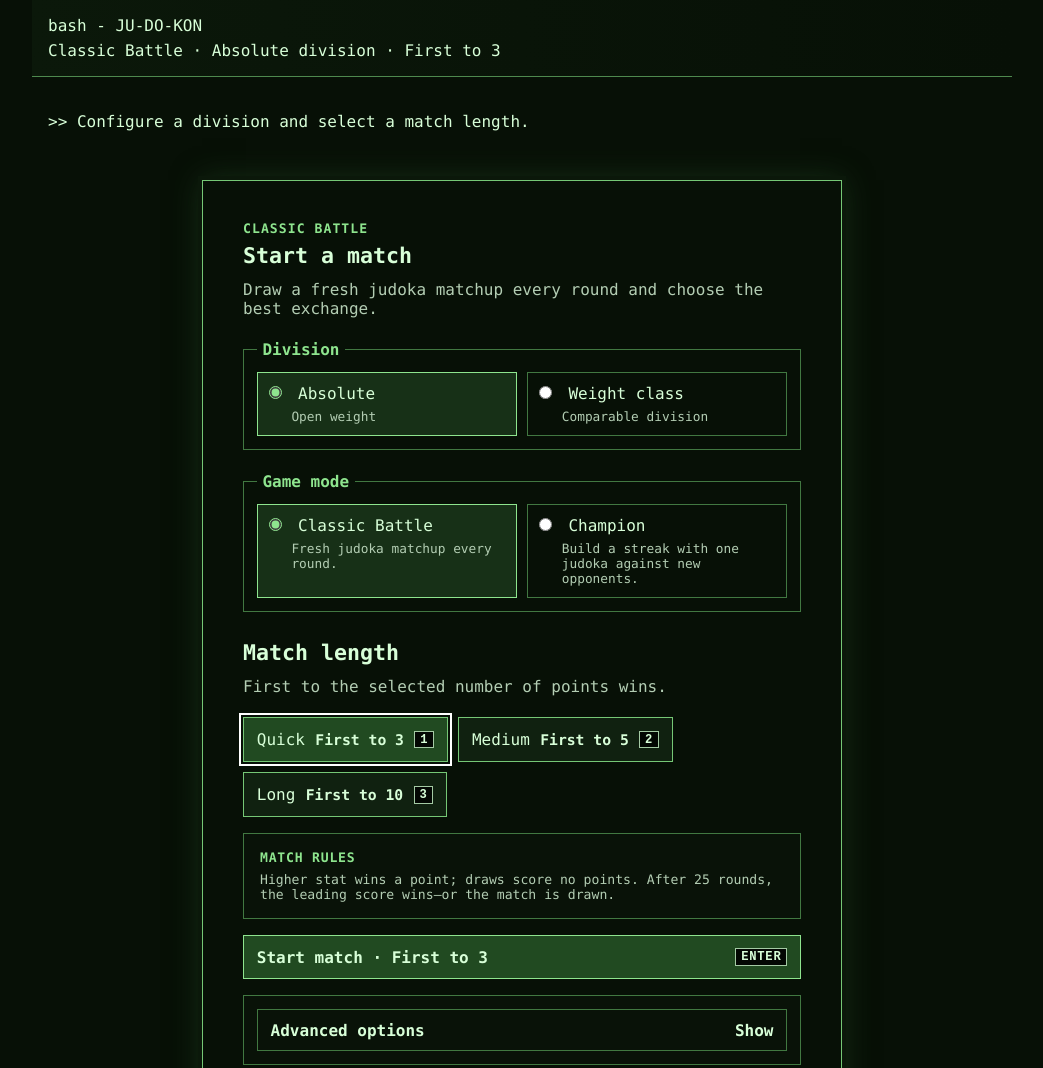
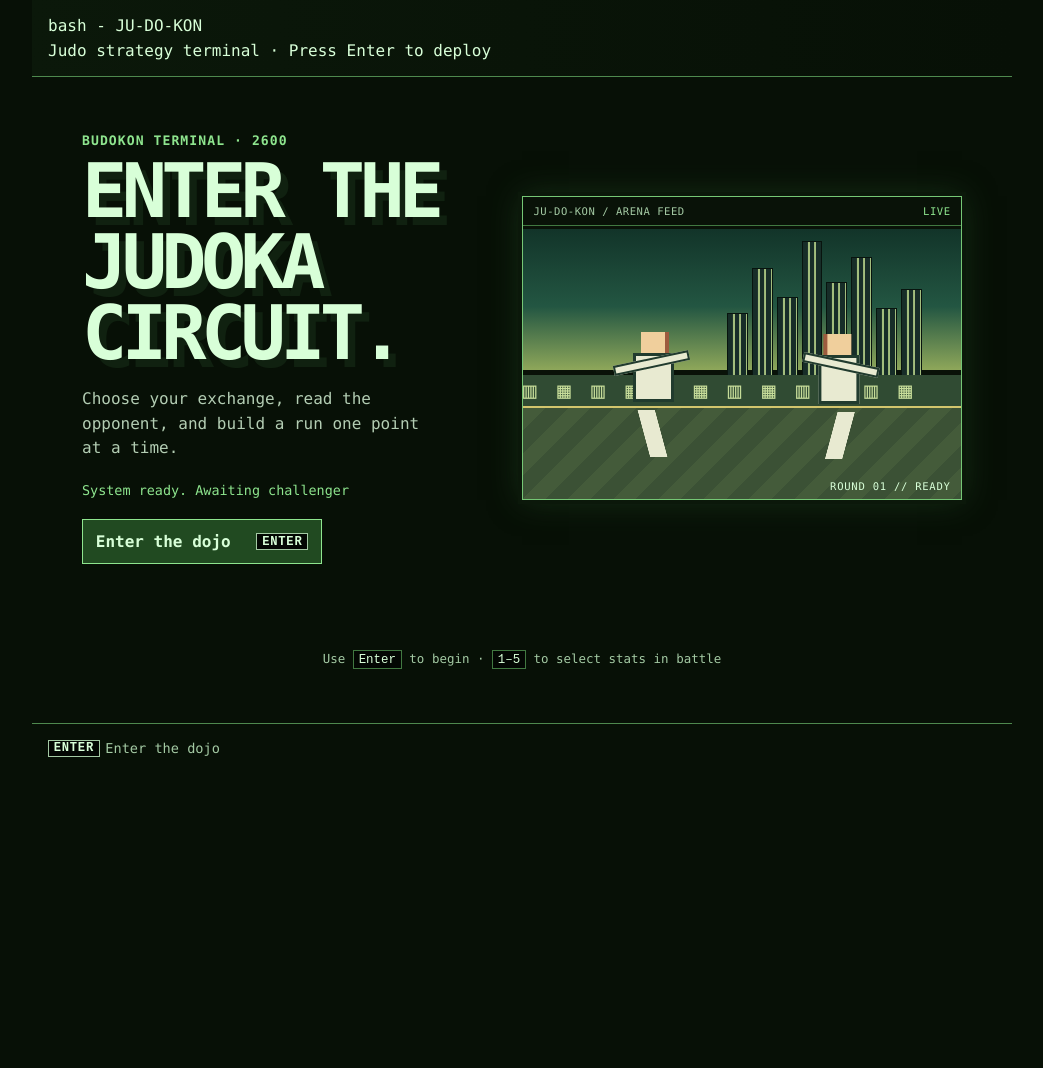
Before and after one commit to CyanAutomation/judokon-2600, a website built with Vite: page index.html in a window 1280 px wide. Shown: the top 1068 px of the page, without its empty margins (118-1161 px from the left). After the commit the page ends 800 px from the top, so only its background shows below. Built offline with nearby package versions, Linux system fonts and the light colour scheme.

Commit message:
Add terminal arena splash screen

```diff
--- a/src/main.ts
+++ b/src/main.ts
@@ -15,6 +15,7 @@ const client = new BudokonClient();
 let match: Match | null = null, result: MatchResult | null = null, pendingStat: StatKey | null = null;
 let activeSeed = "", activeWeight: string | undefined;
 let target = 3, lengthIndex = 0, busy = false, errorMessage = "", history: History[] = [];
+let screen: "intro" | "setup" = "intro";
 let division: Division = localStorage.getItem("judokon.divisionMode") === "weight" ? "weight" : "absolute";
 let mode: GameMode = localStorage.getItem("judokon.gameMode") === "champion" ? "champion" : "classic";
 let weight = localStorage.getItem("judokon.weightClass") ?? "random";
@@ -46,6 +47,9 @@ function optionCard(label: string, shortcut: string, value: string, data: string
 function quietButton(id: string, label: string, shortcut: string): string { return `<button class="action-button quiet" id="${id}"><span>${esc(label)}</span>${shortcutHint(shortcut)}</button>`; }
 function toggle(id: string, label: string, checked: boolean, description: string): string { return `<label class="toggle-control" for="${id}"><span><strong>${esc(label)}</strong><small>${esc(description)}</small></span><input id="${id}" type="checkbox" role="switch" ${checked ? "checked" : ""} /><span class="toggle-state" aria-hidden="true">${checked ? "On" : "Off"}</span></label>`; }
 function advanced(): string { return `<details class="advanced"><summary aria-label="Show advanced options"><span>Advanced options</span><span class="disclosure-state" aria-hidden="true">Show</span></summary><div class="advanced-content">${toggle("sound-enabled", "Sound", soundEnabled, "Keyboard ticks and outcome beeps")}</div></details>`; }
+function intro(): string {
+  return `<section class="intro" aria-labelledby="intro-title"><div class="intro-copy"><p class="eyebrow">Budokon terminal · 2600</p><h1 id="intro-title">Enter the<br/>judoka circuit.</h1><p class="intro-lede">Choose your exchange, read the opponent, and build a run one point at a time.</p><p class="intro-status" role="status">System ready. Awaiting challenger<span class="block-cursor" aria-hidden="true">█</span></p>${primaryButton("enter-dojo", "Enter the dojo", "Enter")}</div><div class="terminal-scene" aria-hidden="true"><div class="scene-chrome"><span>JU-DO-KON / ARENA FEED</span><span>LIVE</span></div><div class="scene-sky"></div><div class="scene-city"><i></i><i></i><i></i><i></i><i></i><i></i><i></i><i></i></div><div class="scene-crowd">▥ ▦ ▥ ▦ ▥ ▦ ▥ ▦ ▥ ▦ ▥ ▦</div><div class="scene-floor"></div><div class="fighter-sprite fighter-left"><span class="sprite-head"></span><span class="sprite-body"></span><span class="sprite-arm"></span><span class="sprite-leg"></span></div><div class="fighter-sprite fighter-right"><span class="sprite-head"></span><span class="sprite-body"></span><span class="sprite-arm"></span><span class="sprite-leg"></span></div><p class="scene-prompt">ROUND 01 // READY</p></div><p class="intro-footnote">Use <kbd>Enter</kbd> to begin · <kbd>1–5</kbd> to select stats in battle</p></section>`;
+}
 function launch(): string {
   const select = lengths.map((n, i) => optionCard(["Quick", "Medium", "Long"][i]!, String(i + 1), `First to ${n}`, `data-length="${n}"`, lengthIndex === i, busy)).join("");
   const options = [`<option value="random" ${weight === "random" ? "selected" : ""}>Random weight class</option>`, ...weights.map((n) => `<option value="${n}" ${weight === n ? "selected" : ""}>${n} kg</option>`)].join("");
@@ -78,7 +82,7 @@ function game(m: Match): string {
   const opponent = result ? fighter(m.opponent, "opponent") : `<section class="fighter-card opponent concealed" aria-label="Opponent concealed">${eyebrow("Opponent")}<h2>Hidden judoka</h2><p>Revealed after your selection.</p></section>${scout}`;
   return `${scoreboard(m)}<section class="battle-layout"><div class="player-column">${fighter(m.player, "player")}${championProgress(m)}<section aria-label="Stat selection" class="stats">${stats}</section>${committing}${reveal}<div class="actions game-actions">${action}${quietButton("quit", m.phase === "matchOver" ? "Change settings" : "Quit match", "Esc / Q")}</div>${historyStrip()}</div>${opponent}</section>`;
 }
-function render(): void { const hint = !match ? `${shortcutHint("1–3 / ← →")} Choose length ${shortcutHint("Enter")} Start` : pendingStat ? "Resolving opponent…" : match.phase === "selecting" ? `${shortcutHint("1–5")} Choose a stat ${shortcutHint("Esc / Q")} Quit match` : match.phase === "awaitingNext" ? `${shortcutHint("Enter")} Next round ${shortcutHint("Esc / Q")} Quit match` : `${shortcutHint("Enter")} Play again ${shortcutHint("Esc / Q")} Change settings`; root.innerHTML = `<header><div>bash - JU-DO-KON</div><p>${match ? `Round ${match.matchNumber} · ${modeLabel()} · ${divisionLabel()} · First to ${match.target} · You: ${match.scores.player} · Opponent: ${match.scores.opponent}` : `${modeLabel()} · ${divisionLabel()} division · First to ${target}`}</p></header><main id="game" tabindex="-1"><p id="status" class="active-command" role="status" aria-live="polite">${status()} <span class="block-cursor" aria-hidden="true">█</span></p>${match ? game(match) : launch()}</main><footer><span class="footer-hint">${hint}</span></footer>`; }
+function render(): void { const hint = screen === "intro" ? `${shortcutHint("Enter")} Enter the dojo` : !match ? `${shortcutHint("1–3 / ← →")} Choose length ${shortcutHint("Enter")} Start` : pendingStat ? "Resolving opponent…" : match.phase === "selecting" ? `${shortcutHint("1–5")} Choose a stat ${shortcutHint("Esc / Q")} Quit match` : match.phase === "awaitingNext" ? `${shortcutHint("Enter")} Next round ${shortcutHint("Esc / Q")} Quit match` : `${shortcutHint("Enter")} Play again ${shortcutHint("Esc / Q")} Change settings`; const content = screen === "intro" ? intro() : `<p id="status" class="active-command" role="status" aria-live="polite">${status()} <span class="block-cursor" aria-hidden="true">█</span></p>${match ? game(match) : launch()}`; root.innerHTML = `<header><div>bash - JU-DO-KON</div><p>${screen === "intro" ? "Judo strategy terminal · Press Enter to deploy" : match ? `Round ${match.matchNumber} · ${modeLabel()} · ${divisionLabel()} · First to ${match.target} · You: ${match.scores.player} · Opponent: ${match.scores.opponent}` : `${modeLabel()} · ${divisionLabel()} division · First to ${target}`}</p></header><main id="game" tabindex="-1" class="${screen === "intro" ? "intro-main" : ""}">${content}</main><footer><span class="footer-hint">${hint}</span></footer>`; }
 function start(points = target): void { target = points; lengthIndex = lengths.indexOf(points as typeof lengths[number]); activeSeed = crypto.randomUUID(); let hash = 0; for (const c of activeSeed) hash = (hash * 31 + c.charCodeAt(0)) >>> 0; activeWeight = division === "weight" ? weight === "random" ? weights[hash % weights.length] : weight : undefined; pendingStat = null; history = []; persist(); void draw(); }
 function tone(frequency: number, duration: number, volume = 0.025): void {
   if (!soundEnabled) return;
@@ -94,8 +98,8 @@ async function draw(): Promise<void> { busy = true; result = null; errorMessage
 async function next(m: Match): Promise<void> { busy = true; result = null; errorMessage = ""; render(); try { const matchSeed = `${activeSeed}:${m.matchNumber + 1}`; if (m.mode === "champion") match = nextMatch(m, m.player, await client.drawOpponent(matchSeed, [m.player.id, m.opponent.id], activeWeight)); else { const [a, b] = await client.drawPair(matchSeed, activeWeight); match = nextMatch(m, a, b); } } catch (e) { errorMessage = e instanceof Error ? `${e.message}. Try the next match again.` : "Unable to draw judoka. Please try again."; } finally { busy = false; render(); } }
 function choose(n: number): void { target = n; lengthIndex = lengths.indexOf(n as typeof lengths[number]); render(); root.querySelector<HTMLButtonElement>(`[data-length="${n}"]`)?.focus(); }
 function resolve(stat: StatKey): void { if (!match || match.phase !== "selecting" || pendingStat) return; pendingStat = stat; render(); window.setTimeout(() => { if (!match || pendingStat !== stat) return; result = selectStat(match, stat); match = result.match; history.push({ outcome: result.outcome, stat, roundNumber: match.matchNumber }); pendingStat = null; outcomeBeep(result.outcome); render(); root.querySelector<HTMLButtonElement>("#next, #replay")?.focus(); }, 650); }
-root.addEventListener("click", (e) => { const b = (e.target as Element).closest<HTMLButtonElement>("button"); if (!b || b.disabled) return; if (b.dataset.length) choose(Number(b.dataset.length)); else if (b.id === "start") start(); else if (b.id === "retry" || b.id === "replay") start(); else if (b.dataset.stat) resolve(b.dataset.stat as StatKey); else if (b.id === "next" && match) void next(match); else if (b.id === "quit") { match = null; result = null; pendingStat = null; errorMessage = ""; history = []; render(); } });
+root.addEventListener("click", (e) => { const b = (e.target as Element).closest<HTMLButtonElement>("button"); if (!b || b.disabled) return; if (b.id === "enter-dojo") { screen = "setup"; render(); root.querySelector<HTMLButtonElement>("#start")?.focus(); } else if (b.dataset.length) choose(Number(b.dataset.length)); else if (b.id === "start") start(); else if (b.id === "retry" || b.id === "replay") start(); else if (b.dataset.stat) resolve(b.dataset.stat as StatKey); else if (b.id === "next" && match) void next(match); else if (b.id === "quit") { match = null; result = null; pendingStat = null; errorMessage = ""; history = []; render(); } });
 root.addEventListener("change", (e) => { const input = e.target as HTMLInputElement; if (input.name === "division-mode") division = input.value === "weight" ? "weight" : "absolute"; if (input.name === "game-mode") mode = input.value === "champion" ? "champion" : "classic"; if (input.id === "weight-class") weight = input.value; if (input.id === "sound-enabled") { soundEnabled = input.checked; localStorage.setItem("judokon.soundEnabled", String(soundEnabled)); } persist(); render(); });
 root.addEventListener("toggle", (e) => { const details = e.target; if (!(details instanceof HTMLDetailsElement) || !details.matches(".advanced")) return; const summary = details.querySelector("summary"), state = details.querySelector(".disclosure-state"); if (summary) summary.setAttribute("aria-label", `${details.open ? "Hide" : "Show"} advanced options`); if (state) state.textContent = details.open ? "Hide" : "Show"; }, true);
-document.addEventListener("keydown", (e) => { if ((e.target as HTMLElement).matches("input, select")) return; if (/^[1-5]$/.test(e.key) || ["ArrowLeft", "ArrowRight", "ArrowUp", "ArrowDown", "Enter", " ", "Escape"].includes(e.key) || e.key.toLowerCase() === "q") keyboardTick(); if (!match) { if (e.key >= "1" && e.key <= "3") { e.preventDefault(); choose(lengths[Number(e.key) - 1]!); } else if (e.key === "ArrowLeft" || e.key === "ArrowUp") { e.preventDefault(); choose(lengths[(lengthIndex + lengths.length - 1) % lengths.length]!); } else if (e.key === "ArrowRight" || e.key === "ArrowDown") { e.preventDefault(); choose(lengths[(lengthIndex + 1) % lengths.length]!); } else if (e.key === "Enter" || e.key === " ") { e.preventDefault(); start(); } return; } if (e.key >= "1" && e.key <= "5" && match.phase === "selecting") resolve(STAT_KEYS[Number(e.key) - 1]!); if ((e.key === "Enter" || e.key === " ") && match.phase === "awaitingNext") { e.preventDefault(); root.querySelector<HTMLButtonElement>("#next")?.click(); } if ((e.key === "Enter" || e.key === " ") && match.phase === "matchOver") { e.preventDefault(); root.querySelector<HTMLButtonElement>("#replay")?.click(); } if (e.key.toLowerCase() === "q" || e.key === "Escape") root.querySelector<HTMLButtonElement>("#quit")?.click(); });
+document.addEventListener("keydown", (e) => { if ((e.target as HTMLElement).matches("input, select")) return; if (/^[1-5]$/.test(e.key) || ["ArrowLeft", "ArrowRight", "ArrowUp", "ArrowDown", "Enter", " ", "Escape"].includes(e.key) || e.key.toLowerCase() === "q") keyboardTick(); if (screen === "intro") { if (e.key === "Enter" || e.key === " ") { e.preventDefault(); root.querySelector<HTMLButtonElement>("#enter-dojo")?.click(); } return; } if (!match) { if (e.key >= "1" && e.key <= "3") { e.preventDefault(); choose(lengths[Number(e.key) - 1]!); } else if (e.key === "ArrowLeft" || e.key === "ArrowUp") { e.preventDefault(); choose(lengths[(lengthIndex + lengths.length - 1) % lengths.length]!); } else if (e.key === "ArrowRight" || e.key === "ArrowDown") { e.preventDefault(); choose(lengths[(lengthIndex + 1) % lengths.length]!); } else if (e.key === "Enter" || e.key === " ") { e.preventDefault(); start(); } return; } if (e.key >= "1" && e.key <= "5" && match.phase === "selecting") resolve(STAT_KEYS[Number(e.key) - 1]!); if ((e.key === "Enter" || e.key === " ") && match.phase === "awaitingNext") { e.preventDefault(); root.querySelector<HTMLButtonElement>("#next")?.click(); } if ((e.key === "Enter" || e.key === " ") && match.phase === "matchOver") { e.preventDefault(); root.querySelector<HTMLButtonElement>("#replay")?.click(); } if (e.key.toLowerCase() === "q" || e.key === "Escape") root.querySelector<HTMLButtonElement>("#quit")?.click(); });
 render();
--- a/src/style.css
+++ b/src/style.css
@@ -5,11 +5,28 @@ header, main, footer { width: min(100%, 980px); margin: auto; padding: 1rem; }
 header { display: grid; gap: .35rem; border-bottom: 1px solid #4e894e; background: linear-gradient(90deg, #0b180a, transparent); }
 h1, h2, p { margin: 0; } h1 { font-size: 1.25rem; } h2 { font-size: 1.35rem; }
 main { min-height: 70vh; } #status { min-height: 2.7rem; padding: 1.2rem 0 .6rem; color: #d8ffd8; }
+.intro-main { display: grid; align-items: center; min-height: calc(100vh - 10.5rem); }
 button, input, select { font: inherit; color: inherit; background: #102110; border: 1px solid #75c775; padding: .65rem .8rem; }
 button { cursor: pointer; } button:hover, button:focus-visible, button[aria-pressed="true"] { background: #214a21; outline: 2px solid #fff; outline-offset: 2px; }
 input:focus-visible, select:focus-visible, summary:focus-visible { outline: 2px solid #fff; outline-offset: 2px; }
 button:disabled { opacity: .55; cursor: wait; }.quiet { border-color: #417841; color: #b3cdb3; }.retry { margin-top: 1rem; }
 .launcher { max-width: 640px; margin: 2.5rem auto; padding: clamp(1rem, 4vw, 2.5rem); border: 1px solid #75c775; box-shadow: 0 0 0 4px #0b180a, 0 0 28px #173017; }
+.intro { display: grid; grid-template-columns: minmax(0, .9fr) minmax(18rem, 1.1fr); align-items: center; gap: clamp(2rem, 7vw, 5rem); width: min(100%, 880px); margin: auto; padding: clamp(1rem, 4vw, 2.5rem) 0; }
+.intro-copy h1 { margin-top: .55rem; color: #d8ffd8; font-size: clamp(2.6rem, 6vw, 4.7rem); line-height: .94; letter-spacing: -.075em; text-transform: uppercase; text-shadow: .1em .1em 0 #102110; }
+.intro-lede { max-width: 31rem; margin-top: 1.15rem; color: #b3cdb3; line-height: 1.55; }
+.intro-status { margin: 1.35rem 0; color: #8ee58e; font-size: .84rem; }
+.intro .primary-action { width: auto; min-width: 15rem; }
+.intro-footnote { grid-column: 1 / -1; margin-top: .4rem; color: #a4caa4; font-size: .78rem; text-align: center; }
+.terminal-scene { position: relative; min-height: 19rem; overflow: hidden; border: 1px solid #75c775; background: #091208; box-shadow: 0 0 0 4px #0b180a, 0 0 30px #173017; image-rendering: pixelated; }
+.scene-chrome { position: relative; z-index: 5; display: flex; justify-content: space-between; padding: .5rem .65rem; border-bottom: 1px solid #417841; color: #a4caa4; font-size: .66rem; letter-spacing: .05em; }.scene-chrome span:last-child { color: #8ee58e; }
+.scene-sky { position: absolute; inset: 2rem 0 43%; background: linear-gradient(#123429, #235642 55%, #8ea75a); }
+.scene-city { position: absolute; right: 9%; bottom: 38%; display: flex; align-items: end; gap: .25rem; height: 9rem; }.scene-city i { width: 1.3rem; background: repeating-linear-gradient(90deg, #172d28 0 .28rem, #a2bd7d .3rem .42rem); border: 1px solid #08140e; }.scene-city i:nth-child(1) { height: 4.5rem; }.scene-city i:nth-child(2) { height: 7.3rem; }.scene-city i:nth-child(3) { height: 5.5rem; }.scene-city i:nth-child(4) { height: 9rem; }.scene-city i:nth-child(5) { height: 6.4rem; }.scene-city i:nth-child(6) { height: 8rem; }.scene-city i:nth-child(7) { height: 4.8rem; }.scene-city i:nth-child(8) { height: 6rem; }
+.scene-crowd { position: absolute; right: 0; bottom: 30%; left: 0; overflow: hidden; height: 2.1rem; color: #c6dc99; background: #304b33; font-size: 1.4rem; letter-spacing: .16em; line-height: 1.4; white-space: nowrap; }
+.scene-floor { position: absolute; right: 0; bottom: 0; left: 0; height: 31%; border-top: 2px solid #d2c56d; background: repeating-linear-gradient(135deg, #445b3a 0 1rem, #3b5135 1rem 2rem); }
+.fighter-sprite { position: absolute; z-index: 3; bottom: 13%; width: 4.4rem; height: 7.9rem; animation: fighter-bob 1.7s steps(2, end) infinite; }.fighter-left { left: 21%; }.fighter-right { right: 19%; transform: scaleX(-1); animation-delay: -.4s; }
+.sprite-head { position: absolute; top: 0; left: 1.65rem; width: 1.45rem; height: 1.45rem; background: #f0cf9c; box-shadow: .25rem 0 #9d5b3e; }.sprite-body { position: absolute; top: 1.3rem; left: 1.1rem; width: 2.6rem; height: 3.1rem; background: #e8ead1; border: .22rem solid #213b2e; }.sprite-arm { position: absolute; top: 1.65rem; left: -.1rem; width: 4.8rem; height: .65rem; background: #e8ead1; border: .15rem solid #213b2e; transform: rotate(-12deg); }.sprite-leg { position: absolute; bottom: .1rem; left: .9rem; width: 2.9rem; height: 2.9rem; background: linear-gradient(75deg, transparent 0 35%, #e8ead1 36% 64%, transparent 65%); }
+.scene-prompt { position: absolute; z-index: 5; right: .65rem; bottom: .45rem; color: #d8ffd8; font-size: .66rem; letter-spacing: .07em; }
+@keyframes fighter-bob { 0%, 100% { margin-bottom: 0; } 50% { margin-bottom: .25rem; } }
 .launcher h2 { margin-top: .4rem; }.launcher > p:not(.eyebrow) { margin-top: .75rem; color: #b3cdb3; }
 .mode-picker { display: grid; grid-template-columns: repeat(2, minmax(0, 1fr)); gap: .65rem; margin: 1.4rem 0 1rem; padding: .8rem; border: 1px solid #417841; }
 .mode-picker legend { padding: 0 .35rem; color: #8ee58e; font-weight: 700; }.mode-picker label { margin: 0; padding: .7rem; border: 1px solid #417841; cursor: pointer; }.mode-picker label:has(input:checked) { background: #173017; border-color: #8ee58e; }.mode-picker input { margin: 0 .4rem 0 0; padding: 0; accent-color: #8ee58e; }.mode-picker span { display: block; margin: .35rem 0 0 1.4rem; color: #b3cdb3; font-size: .8rem; }
@@ -35,7 +52,7 @@ button:disabled { opacity: .55; cursor: wait; }.quiet { border-color: #417841; c
 details { margin-top: 1rem; padding: .8rem; } summary { cursor: pointer; font-weight: 700; } details > p { margin: .8rem 0; color: #b3cdb3; } label { display: block; margin-top: .8rem; } input { max-width: 100%; margin-left: .5rem; }
 .advanced { margin-top: 1rem; }.advanced > p { font-size: .86rem; } pre { overflow: auto; padding: .8rem; background: #030703; border: 1px solid #417841; }
 .skip-link { position: absolute; left: -999px; }.skip-link:focus { left: 1rem; top: 1rem; background: #fff; color: #000; padding: .5rem; } footer { border-top: 1px solid #4e894e; color: #a4caa4; font-size: .85rem; }
-@media (max-width: 700px) { .battle-layout { grid-template-columns: 1fr; }.battle-layout > .opponent { margin-top: 0; }.mode-picker { grid-template-columns: 1fr; } }
+@media (max-width: 700px) { .battle-layout { grid-template-columns: 1fr; }.battle-layout > .opponent { margin-top: 0; }.mode-picker, .intro { grid-template-columns: 1fr; }.intro { gap: 2rem; }.intro-copy { text-align: center; }.intro .primary-action { width: 100%; }.intro-lede { margin-right: auto; margin-left: auto; }.intro-footnote { grid-column: auto; } }
 @media (max-width: 560px) { header, main, footer { padding: .8rem; }.launcher { margin: 1rem 0; }.scoreboard { grid-template-columns: 1fr 1fr; gap: .6rem; }.scoreboard > p { grid-column: 1 / -1; grid-row: 1; }.score-side { grid-template-columns: auto auto 1fr; }.score-side.opponent { grid-template-columns: 1fr auto auto; }.stats { grid-template-columns: 1fr; }.actions > button { width: 100%; }.weight-picker { align-items: stretch; flex-direction: column; } }
 
 /* Active terminal controls share one selected/focused language. */
```
